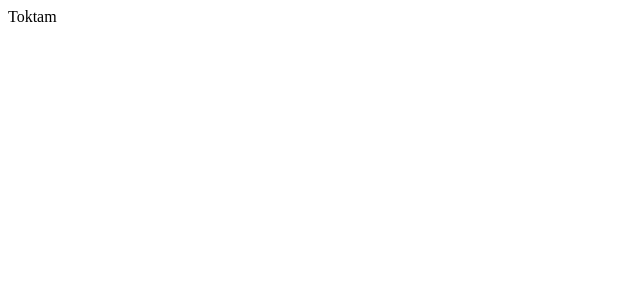
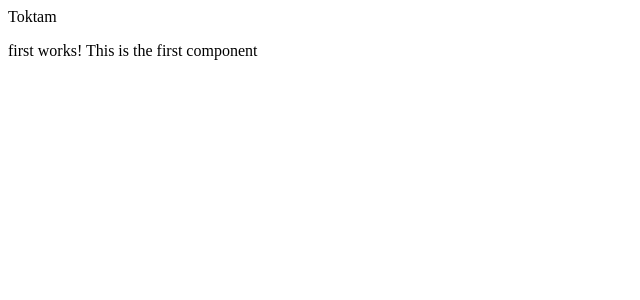
Before and after one commit to toktamm/angular-tutorial, an Angular app: page / in a window 1280 px wide. Shown: the top 300 px of the page, without its empty margins (0-640 px from the left). Built offline with nearby package versions, Linux system fonts and the light colour scheme.

Commit message:
show the first component on the screen

```diff
--- a/src/app/app.component.html
+++ b/src/app/app.component.html
@@ -1,3 +1,4 @@
 <div>
     Toktam
+    <app-first></app-first>
 </div>
--- a/src/app/first/first.component.html
+++ b/src/app/first/first.component.html
@@ -1 +1 @@
-<p>first works!</p>
+<p>first works! This is the first component</p>
```
